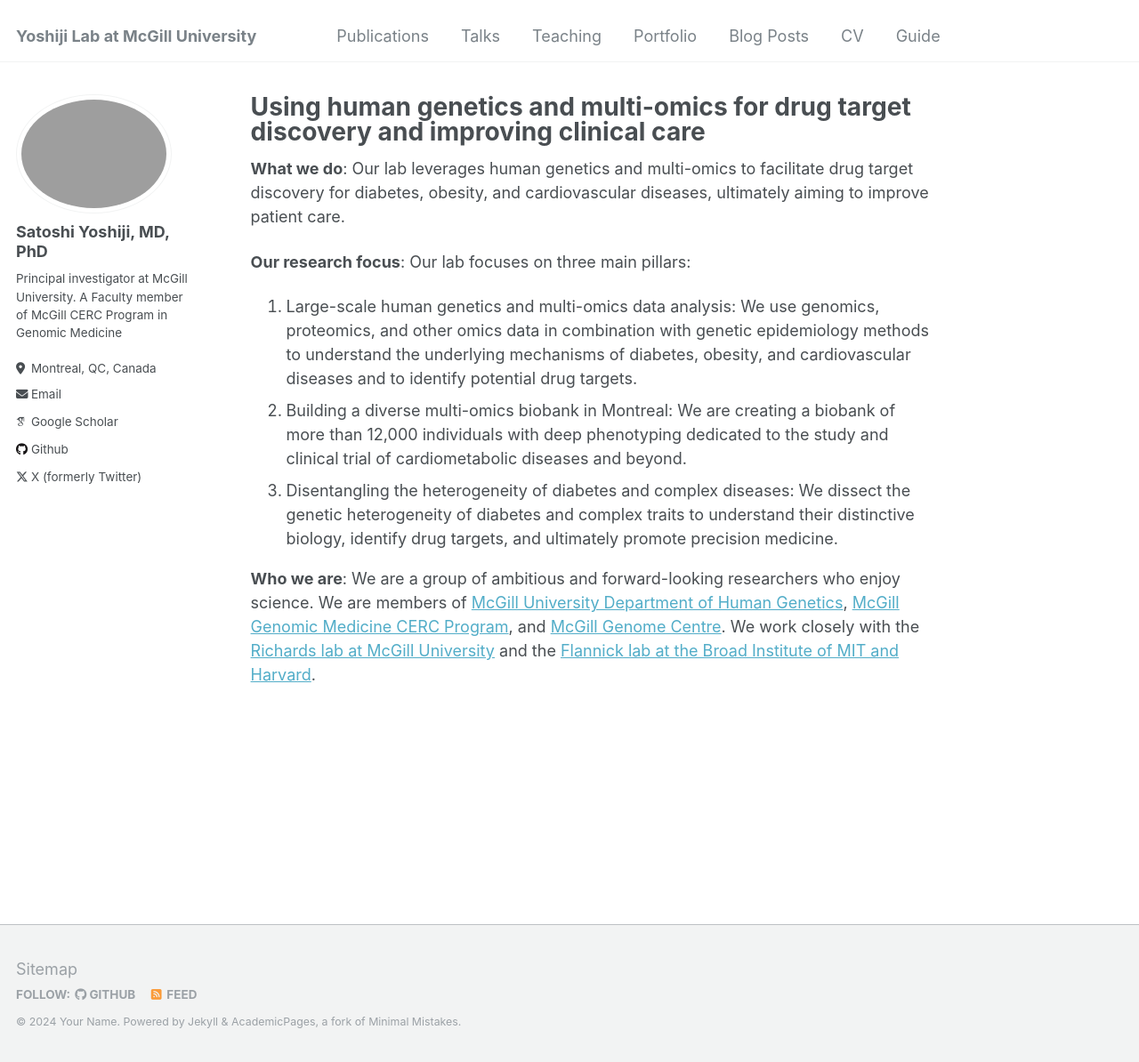
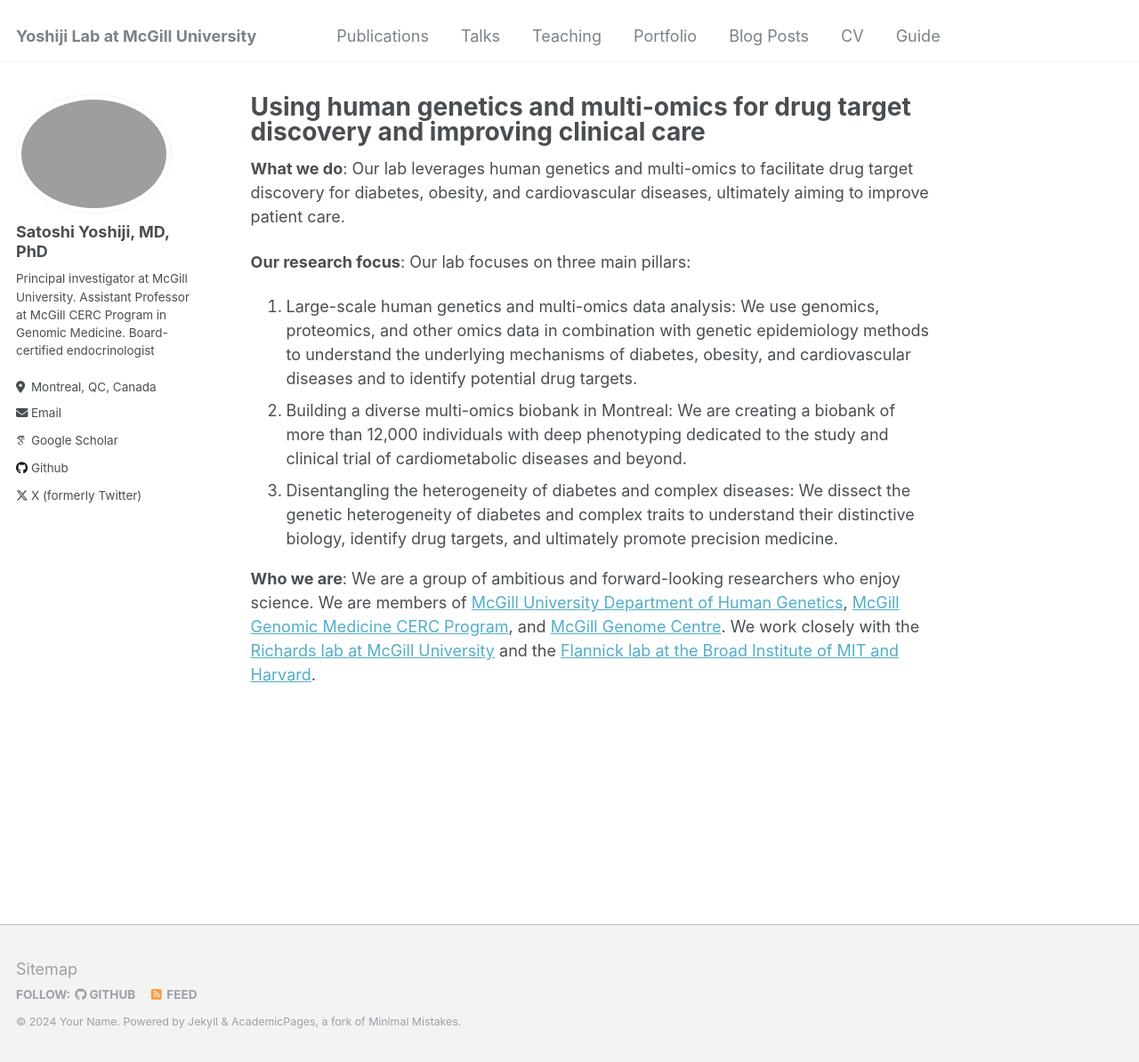
Before and after one commit to satoshi-yoshiji/satoshi-yoshiji.github.io, a Jekyll site: the page built from _pages/about.md, in a window 1280 px wide and 1194 px high. Shown: the whole window at 89% size. Built offline with Jekyll 4.4.1, drawn with Linux system fonts in a browser that asks for light colours; some web fonts are replaced.

Commit message:
Update _config.yml

```diff
--- a/_config.yml
+++ b/_config.yml
@@ -24,7 +24,7 @@ author:
   avatar           : "profileJune2024.png"
   name             : "Satoshi Yoshiji, MD, PhD"
   pronouns         : # example: "she/her"
-  bio              : "Principal investigator at McGill University. A Faculty member of McGill CERC Program in Genomic Medicine"
+  bio              : "Principal investigator at McGill University. Assistant Professor at McGill CERC Program in Genomic Medicine. Board-certified endocrinologist"
   location         : "Montreal, QC, Canada"
   employer         : #"Red Brick University"
   uri              : # URL
```
